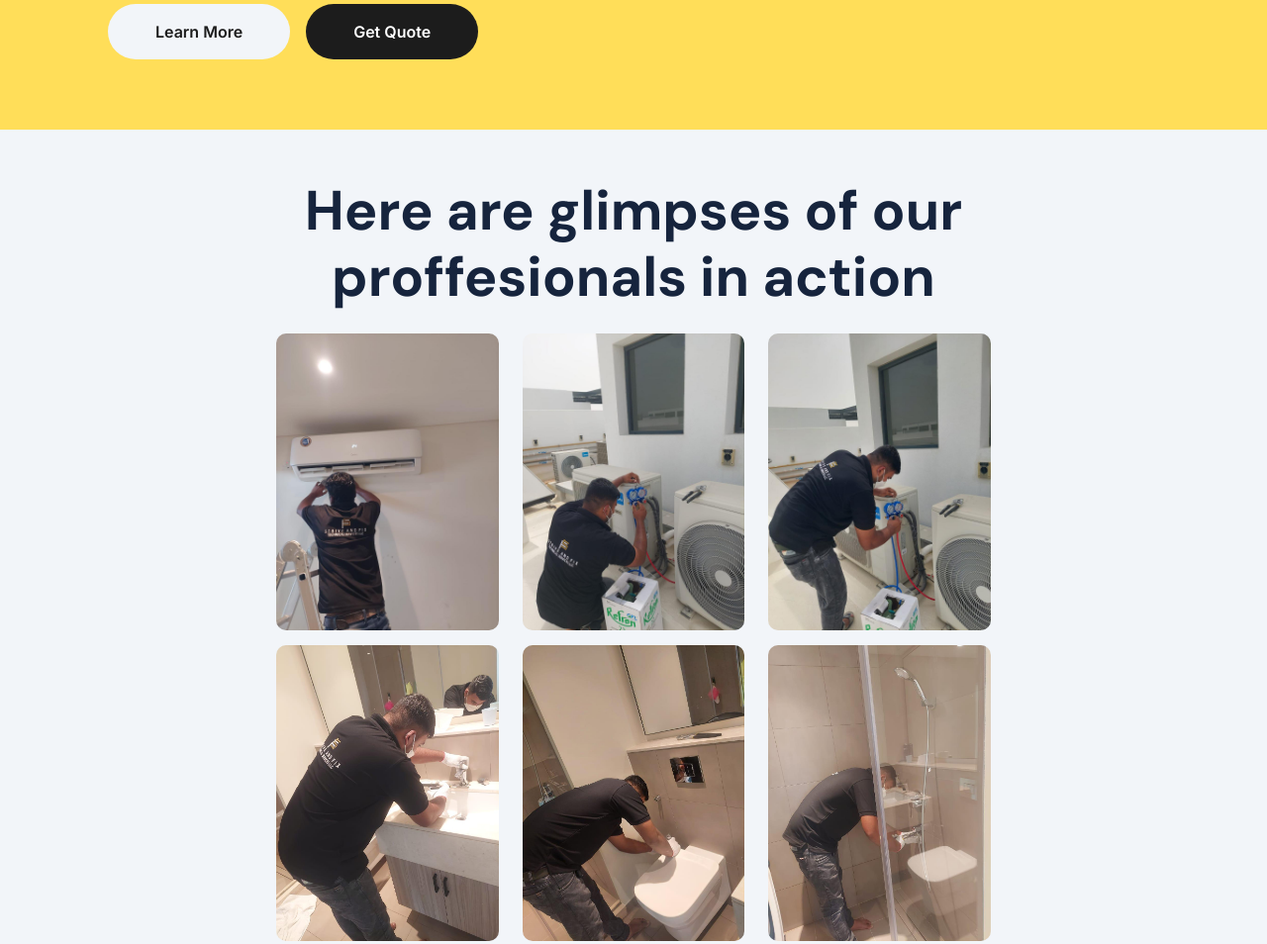
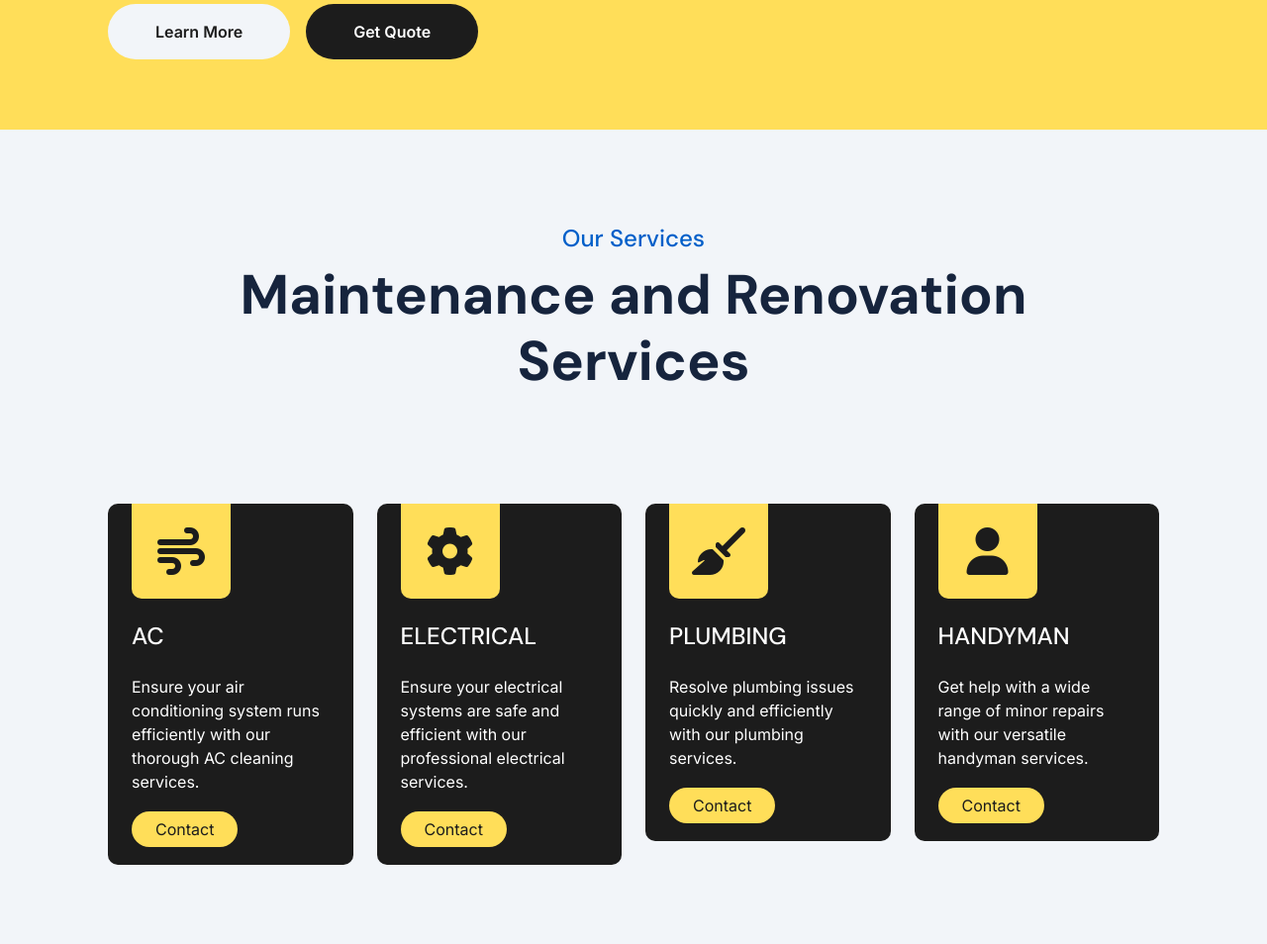
Before and after one commit to viwicodes/fixandstrive, a plain HTML site: page index.html in a window 1280 px wide. Shown: the part 740-1694 px from the top of the page at 99% size. Drawn offline with nearby package versions, Linux system fonts and the light colour scheme.

Commit message:
remove landing gal

```diff
--- a/index.html
+++ b/index.html
@@ -299,7 +299,7 @@
     </div>
     <!-- Carousel End -->
 
-    <div class="container-fluid feature bg-light py-5">
+    <!-- <div class="container-fluid feature bg-light py-5">
       <div class="container">
         <div
           class="text-center mx-auto pb-5 wow fadeInUp"
@@ -336,7 +336,7 @@
           </div>
         </div>
       </div>
-    </div>
+    </div> -->
     <!-- Feature Start -->
     <div class="container-fluid feature bg-light py-5">
       <div class="container py-5">
```
Also changed, not shown: 1 other file.
